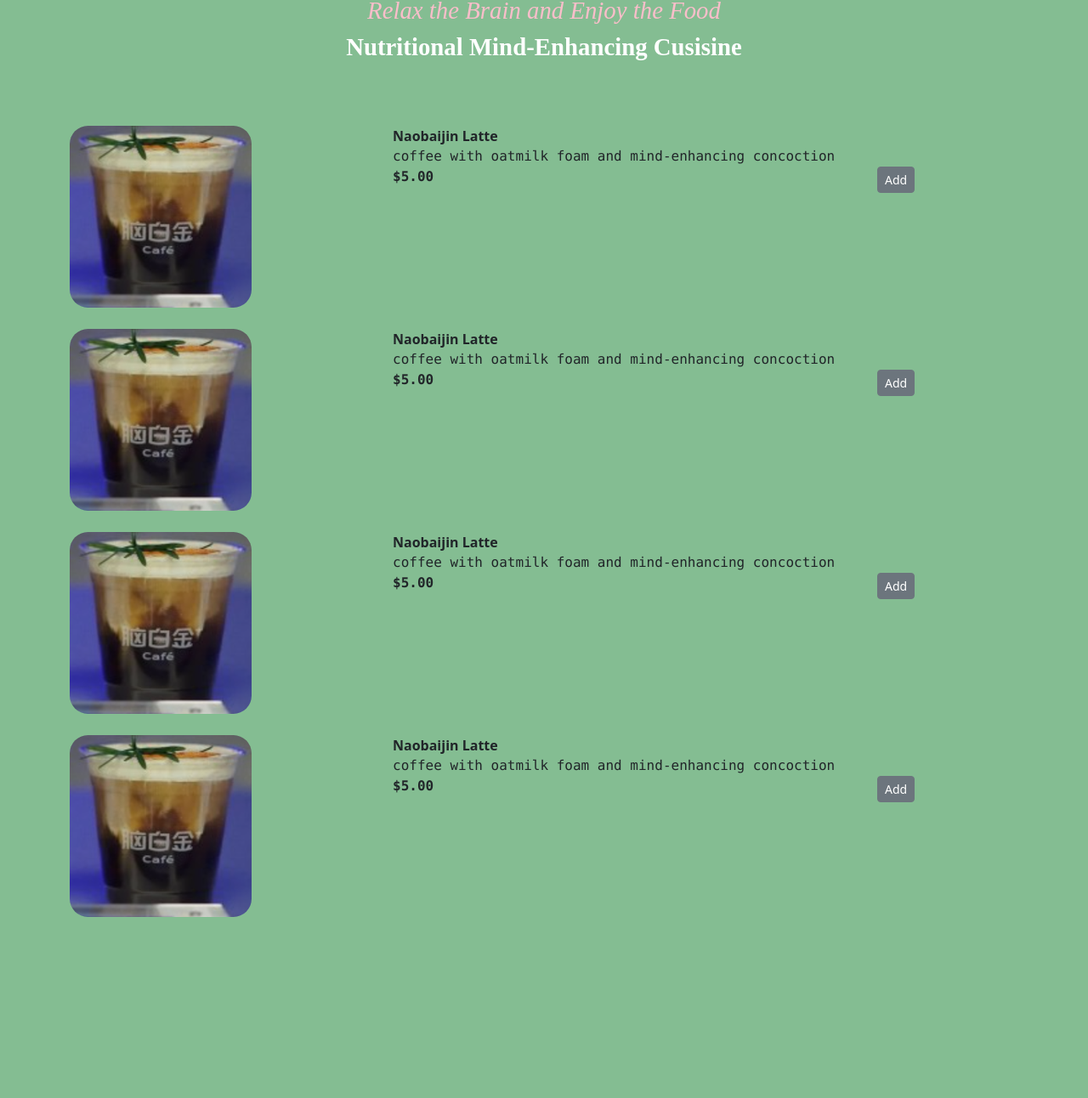
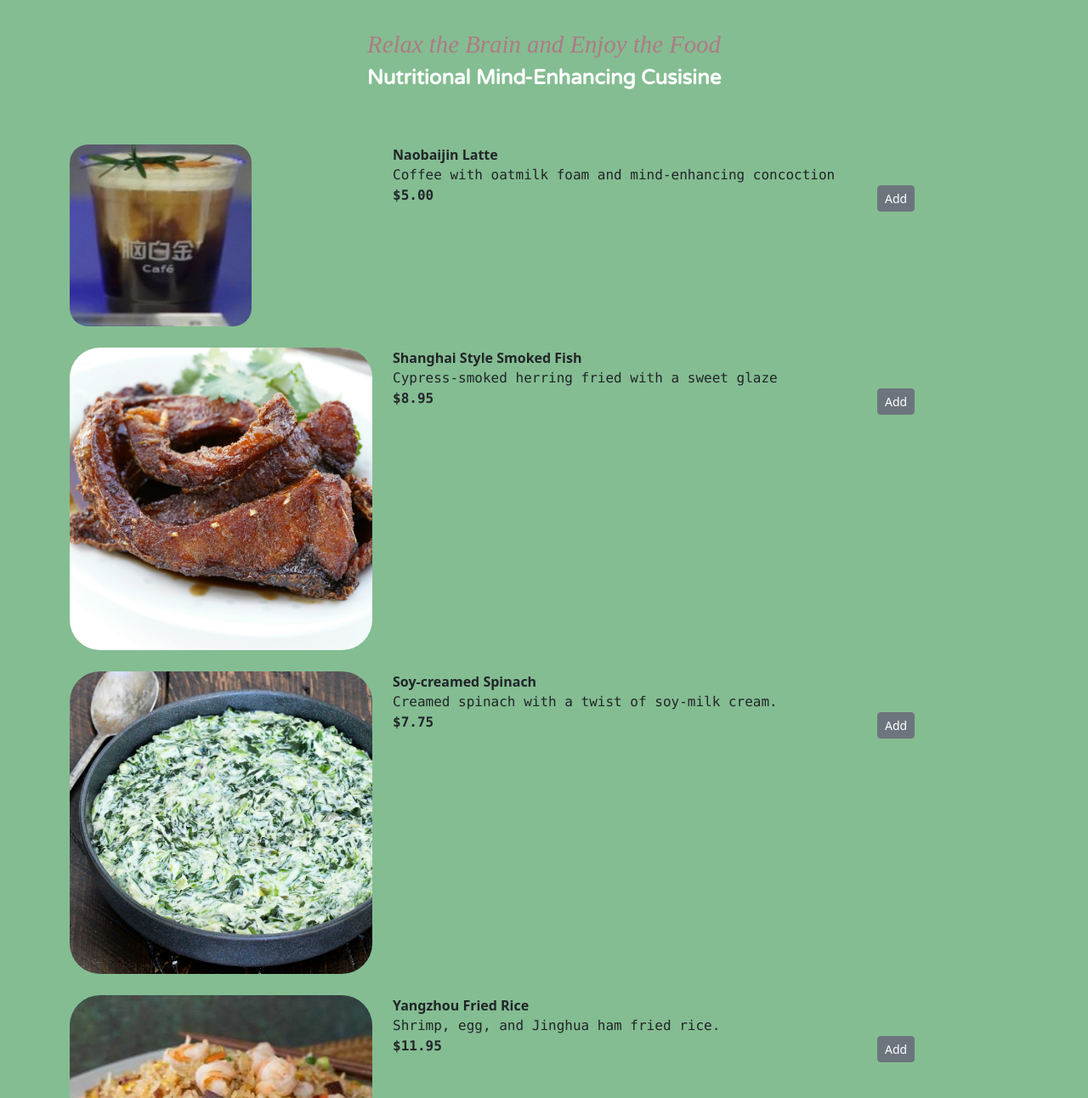
Before and after one commit to zhengpengen/cs378-p1, a plain HTML site: page index.html in a window 1280 px wide. Shown: the part 262-1554 px from the top of the page at 85% size. Before the commit the page ends 1366 px from the top, so only its background shows below. Drawn offline with nearby package versions, Linux system fonts and the light colour scheme.

Commit message:
finished website rought draft

```diff
--- a/index.html
+++ b/index.html
@@ -10,6 +10,7 @@
 
     <!-- Import your style.css stylesheet -->
     <link rel="stylesheet" href="style.css">
+    <link href='https://fonts.googleapis.com/css?family=Varela Round' rel='stylesheet'>
 
   </head>
   <!-- Implement below this point -->
@@ -32,14 +33,14 @@
           <div class="col">
             <div class="row menu-row">
               <div class="col-4">
-                <img src="naobaijin.png" alt="a coffee drink with foam on top in a cup labeled naobaijin chineses characteres in a blue background"/>
+                <img src="naobaijin.png" alt="A coffee drink with foam on top in a cup labeled naobaijin chineses characteres in a blue background."/>
               </div>
               <div class="col-8">
                 <div class="row">
                   <div class="item-name">Naobaijin Latte</div>
                 </div>
                 <div class="row">
-                  <div class="item-description">coffee with oatmilk foam and mind-enhancing concoction</div>
+                  <div class="item-description">Coffee with oatmilk foam and mind-enhancing concoction</div>
                 </div>
                 <div class="row">
                   <div class="col-9">
@@ -54,18 +55,18 @@
 
             <div class="row menu-row">
               <div class="col-4">
-                <img src="naobaijin.png" alt="a coffee drink with foam on top in a cup labeled naobaijin chineses characteres in a blue background"/>
+                <img src="xunyu.jpg" alt="Dark-colored fried fish chunks on a white plate."/>
               </div>
               <div class="col-8">
                 <div class="row">
-                  <div class="item-name">Naobaijin Latte</div>
+                  <div class="item-name">Shanghai Style Smoked Fish</div>
                 </div>
                 <div class="row">
-                  <div class="item-description">coffee with oatmilk foam and mind-enhancing concoction</div>
+                  <div class="item-description">Cypress-smoked herring fried with a sweet glaze </div>
                 </div>
                 <div class="row">
                   <div class="col-9">
-                    <div class="price">$5.00</div>
+                    <div class="price">$8.95</div>
                   </div>
                   <div class="col-3">
                     <button type="button" class="btn btn-secondary btn-sm">Add</button>
@@ -76,18 +77,18 @@
 
             <div class="row menu-row">
               <div class="col-4">
-                <img src="naobaijin.png" alt="a coffee drink with foam on top in a cup labeled naobaijin chineses characteres in a blue background"/>
+                <img src="spinach.jpg" alt="Creamed spinnach in a dark bowel with a spoon to its left on a dark wood table."/>
               </div>
               <div class="col-8">
                 <div class="row">
-                  <div class="item-name">Naobaijin Latte</div>
+                  <div class="item-name">Soy-creamed Spinach</div>
                 </div>
                 <div class="row">
-                  <div class="item-description">coffee with oatmilk foam and mind-enhancing concoction</div>
+                  <div class="item-description">Creamed spinach with a twist of soy-milk cream.</div>
                 </div>
                 <div class="row">
                   <div class="col-9">
-                    <div class="price">$5.00</div>
+                    <div class="price">$7.75</div>
                   </div>
                   <div class="col-3">
                     <button type="button" class="btn btn-secondary btn-sm">Add</button>
@@ -98,18 +99,18 @@
 
             <div class="row menu-row">
               <div class="col-4">
-                <img src="naobaijin.png" alt="a coffee drink with foam on top in a cup labeled naobaijin chineses characteres in a blue background"/>
+                <img src="fried_rice.jpg" alt="A plate of fried rice with chunks of carrots, peas, shrimp, chunks of ham, some scallions."/>
               </div>
               <div class="col-8">
                 <div class="row">
-                  <div class="item-name">Naobaijin Latte</div>
+                  <div class="item-name">Yangzhou Fried Rice</div>
                 </div>
                 <div class="row">
-                  <div class="item-description">coffee with oatmilk foam and mind-enhancing concoction</div>
+                  <div class="item-description">Shrimp, egg, and Jinghua ham fried rice.</div>
                 </div>
                 <div class="row">
                   <div class="col-9">
-                    <div class="price">$5.00</div>
+                    <div class="price">$11.95</div>
                   </div>
                   <div class="col-3">
                     <button type="button" class="btn btn-secondary btn-sm">Add</button>
--- a/style.css
+++ b/style.css
@@ -16,18 +16,19 @@ body{
 }
 
 .logo img {
-    border-radius: 0px 0px 20px 20px;
+    margin-top: 25px;
+    border-radius: 20px;
     /* justify-content: center;
     align-items: center; */
 }
 
 .title{
-    margin-top: 30px;
-    margin-bottom: 45px;
+    margin-top: 45px;
+    margin-bottom: 35px;
 }
 
 .cursive-text{
-    color: #fabeca;
+    color: #af7a85;
     text-align: center;
     font-family: Brush Script MT;
     font-style: italic;
@@ -37,8 +38,8 @@ body{
 .title-text{
     /* color: #fabeca;   */
     text-align: center;
-    font-family: Bradley Hand;
-    font-size: 1.8em;
+    font-family: Varela Round;
+    font-size: 1.5em;
     font-weight: bold;
     color: white;
 }
```
Also changed, not shown: fried_rice.jpg (added), spinach.jpg (added), xunyu.jpg (added).
